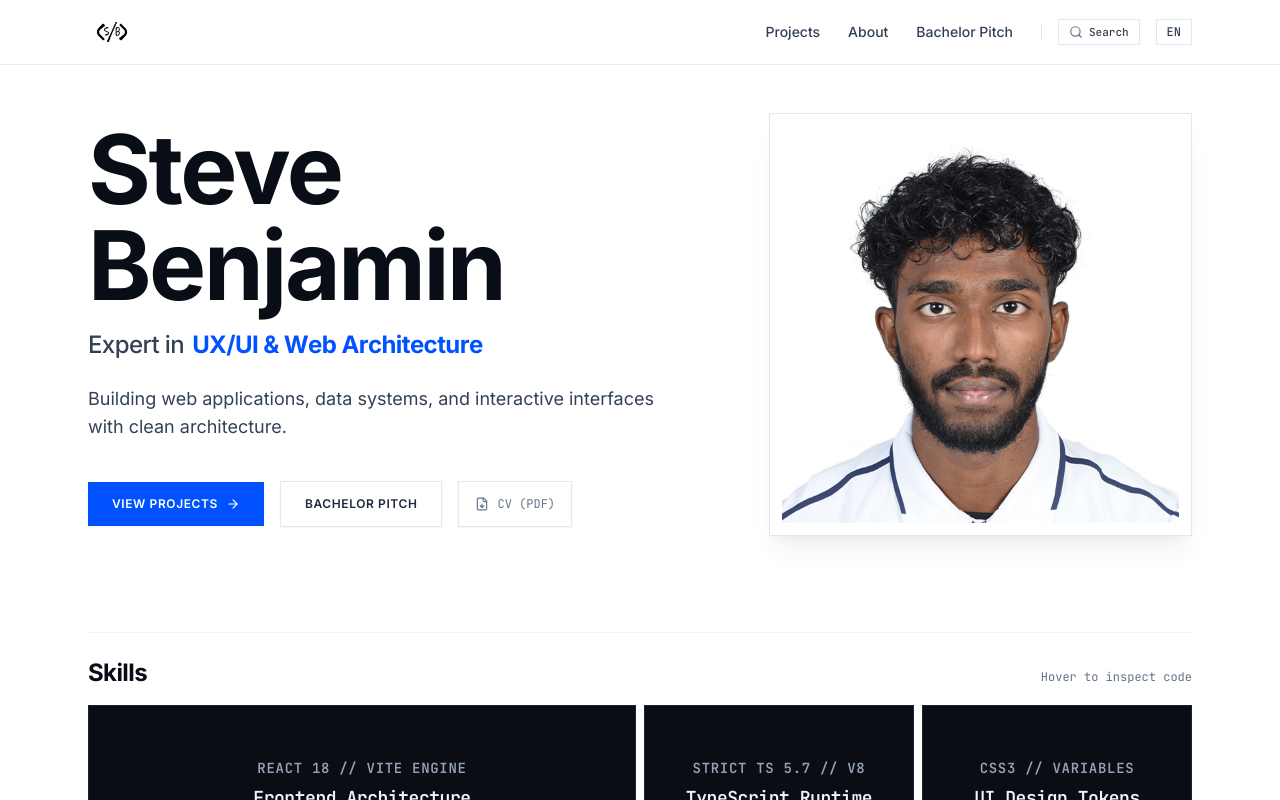
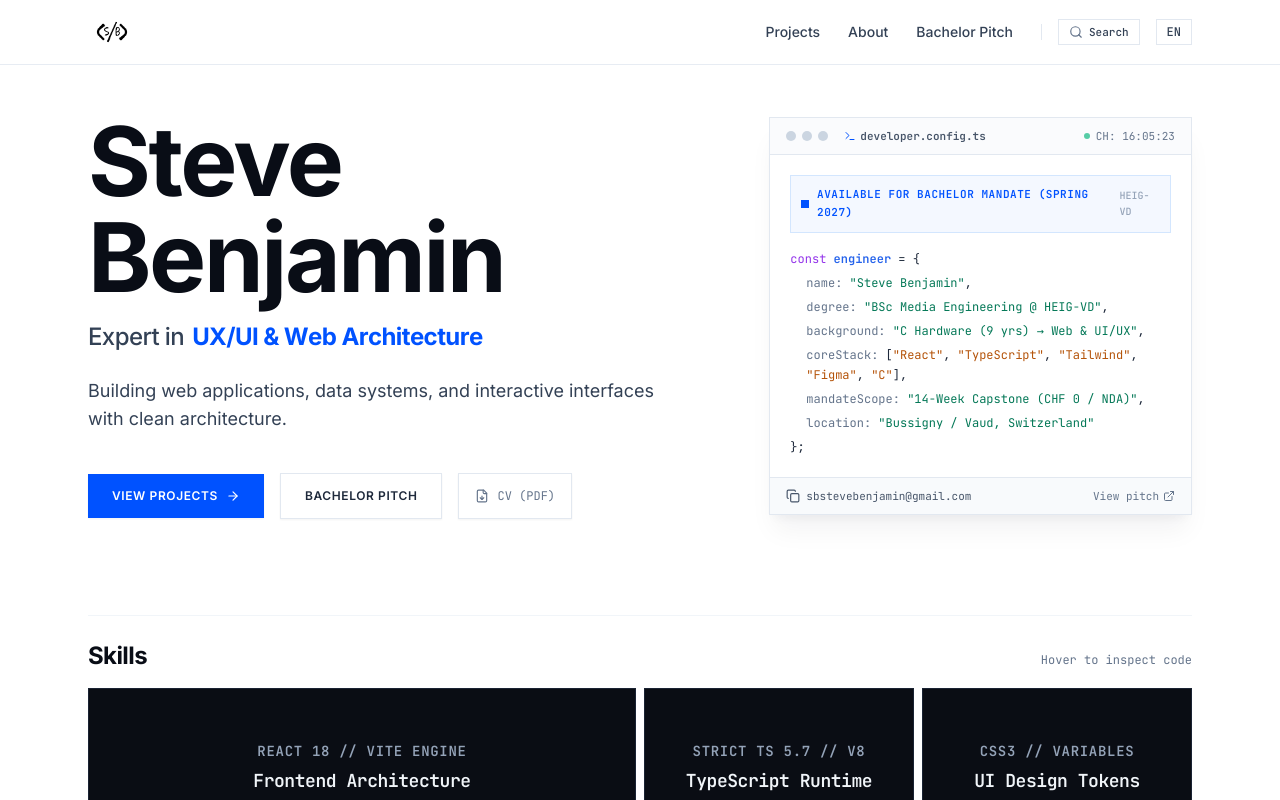
Before and after one commit to KingJamesGOAT/steve-benjamin-portfolio, a React (Vite) app: page / in a window 1280 px wide. Shown: the top 800 px of the page. Built offline with nearby package versions, Linux system fonts and the light colour scheme.

Commit message:
Move profile photo to About section and introduce interactive DeveloperHeroCard in Hero

```diff
--- /dev/null
+++ b/src/components/features/DeveloperHeroCard.tsx
@@ -0,0 +1,152 @@
+import React, { useState, useEffect } from 'react';
+import { Copy, Check, Terminal, ExternalLink } from 'lucide-react';
+import { useTranslation } from 'react-i18next';
+
+export const DeveloperHeroCard: React.FC = () => {
+  const { i18n } = useTranslation();
+  const isFrench = i18n.language?.startsWith('fr');
+  const [copied, setCopied] = useState(false);
+  const [swissTime, setSwissTime] = useState('');
+
+  // Update Swiss local time in real-time
+  useEffect(() => {
+    const updateTime = () => {
+      try {
+        const now = new Date();
+        const timeStr = now.toLocaleTimeString('en-GB', {
+          timeZone: 'Europe/Zurich',
+          hour: '2-digit',
+          minute: '2-digit',
+          second: '2-digit',
+          hour12: false,
+        });
+        setSwissTime(timeStr);
+      } catch {
+        const now = new Date();
+        setSwissTime(now.toTimeString().split(' ')[0]);
+      }
+    };
+
+    updateTime();
+    const interval = setInterval(updateTime, 1000);
+    return () => clearInterval(interval);
+  }, []);
+
+  const handleCopyEmail = () => {
+    navigator.clipboard.writeText('sbstevebenjamin@gmail.com');
+    setCopied(true);
+    setTimeout(() => setCopied(false), 2000);
+  };
+
+  return (
+    <div className="w-full max-w-lg border border-slate-200 bg-white shadow-xl shadow-slate-900/5 rounded-none font-mono text-xs">
+      {/* Terminal Title Bar */}
+      <div className="flex items-center justify-between px-4 py-2.5 border-b border-slate-200 bg-slate-50/70 select-none">
+        <div className="flex items-center space-x-2">
+          <div className="flex space-x-1.5">
+            <span className="w-2.5 h-2.5 rounded-full bg-slate-300 inline-block" />
+            <span className="w-2.5 h-2.5 rounded-full bg-slate-300 inline-block" />
+            <span className="w-2.5 h-2.5 rounded-full bg-slate-300 inline-block" />
+          </div>
+          <span className="text-[11px] font-semibold text-slate-600 pl-2 flex items-center space-x-1">
+            <Terminal className="w-3 h-3 text-electric" />
+            <span>developer.config.ts</span>
+          </span>
+        </div>
+
+        {/* Live Swiss Time */}
+        <div className="flex items-center space-x-1.5 text-[11px] text-slate-500 tabular-nums">
+          <span className="w-1.5 h-1.5 rounded-full bg-emerald-500 animate-pulse" />
+          <span>CH: {swissTime || '--:--:--'}</span>
+        </div>
+      </div>
+
+      {/* Code Body */}
+      <div className="p-4 sm:p-5 space-y-4 bg-white text-slate-700 leading-relaxed overflow-x-auto">
+        {/* Availability Banner */}
+        <div className="flex items-center justify-between p-2.5 bg-blue-50/70 border border-blue-200/60 text-electric">
+          <div className="flex items-center space-x-2">
+            <span className="w-2 h-2 rounded-none bg-electric inline-block" />
+            <span className="font-semibold text-[11px] uppercase tracking-wider">
+              {isFrench
+                ? 'Disponible pour Mandat Bachelor (Printemps 2027)'
+                : 'Available for Bachelor Mandate (Spring 2027)'}
+            </span>
+          </div>
+          <span className="text-[10px] text-slate-400 font-medium">HEIG-VD</span>
+        </div>
+
+        {/* Formatted Code Block */}
+        <div className="space-y-1 text-slate-800 text-[12px] leading-5">
+          <div>
+            <span className="text-purple-600">const</span>{' '}
+            <span className="text-blue-600 font-semibold">engineer</span> = &#123;
+          </div>
+          <div className="pl-4">
+            <span className="text-slate-500">name:</span>{' '}
+            <span className="text-emerald-700">"Steve Benjamin"</span>,
+          </div>
+          <div className="pl-4">
+            <span className="text-slate-500">degree:</span>{' '}
+            <span className="text-emerald-700">"BSc Media Engineering @ HEIG-VD"</span>,
+          </div>
+          <div className="pl-4">
+            <span className="text-slate-500">background:</span>{' '}
+            <span className="text-emerald-700">"C Hardware (9 yrs) &rarr; Web & UI/UX"</span>,
+          </div>
+          <div className="pl-4">
+            <span className="text-slate-500">coreStack:</span> [
+            <span className="text-amber-700">"React"</span>,{' '}
+            <span className="text-amber-700">"TypeScript"</span>,{' '}
+            <span className="text-amber-700">"Tailwind"</span>,{' '}
+            <span className="text-amber-700">"Figma"</span>,{' '}
+            <span className="text-amber-700">"C"</span>],
+          </div>
+          <div className="pl-4">
+            <span className="text-slate-500">mandateScope:</span>{' '}
+            <span className="text-emerald-700">"14-Week Capstone (CHF 0 / NDA)"</span>,
+          </div>
+          <div className="pl-4">
+            <span className="text-slate-500">location:</span>{' '}
+            <span className="text-emerald-700">"Bussigny / Vaud, Switzerland"</span>
+          </div>
+          <div>&#125;;</div>
+        </div>
+      </div>
+
+      {/* Terminal Footer Quick Actions */}
+      <div className="flex items-center justify-between px-4 py-2.5 border-t border-slate-200 bg-slate-50 text-[11px] text-slate-600">
+        <button
+          onClick={handleCopyEmail}
+          type="button"
+          className="inline-flex items-center space-x-1.5 hover:text-electric transition-colors"
+          title="Copy email to clipboard"
+        >
+          {copied ? (
+            <>
+              <Check className="w-3.5 h-3.5 text-emerald-600" />
+              <span className="text-emerald-600 font-semibold">
+                {isFrench ? 'Copié !' : 'Copied!'}
+              </span>
+            </>
+          ) : (
+            <>
+              <Copy className="w-3.5 h-3.5" />
+              <span>sbstevebenjamin@gmail.com</span>
+            </>
+          )}
+        </button>
+
+        <a
+          href="#bachelor-pitch"
+          className="inline-flex items-center space-x-1 text-slate-500 hover:text-electric transition-colors"
+        >
+          <span>{isFrench ? 'Voir le pitch' : 'View pitch'}</span>
+          <ExternalLink className="w-3 h-3" />
+        </a>
+      </div>
+    </div>
+  );
+};
+
+export default DeveloperHeroCard;
--- a/src/pages/About.tsx
+++ b/src/pages/About.tsx
@@ -59,15 +59,59 @@ export const About: React.FC<AboutProps> = ({ id = 'about' }) => {
 
   return (
     <section id={id} className="scroll-mt-24 space-y-12">
-      {/* Header */}
-      <div className="space-y-3 border-b border-slate-200 pb-6">
-        <h2 className="text-3xl sm:text-4xl font-bold tracking-tight text-fintech-primary">
-          {t('about.title')}
-        </h2>
+      {/* Header with Profile Photo on the Right */}
+      <div className="border-b border-slate-200 pb-8">
+        <div className="grid grid-cols-1 lg:grid-cols-12 gap-8 lg:gap-12 items-start">
+          {/* Left Column: Title, Bio & Quick Highlights */}
+          <div className="lg:col-span-8 space-y-6">
+            <h2 className="text-3xl sm:text-4xl font-bold tracking-tight text-fintech-primary">
+              {t('about.title')}
+            </h2>
 
-        <p className="text-base sm:text-lg text-fintech-secondary max-w-3xl leading-relaxed">
-          {t('about.summary')}
-        </p>
+            <p className="text-base sm:text-lg text-fintech-secondary leading-relaxed">
+              {t('about.summary')}
+            </p>
+
+            {/* Clean Metadata Badges */}
+            <div className="grid grid-cols-2 sm:grid-cols-3 gap-3 pt-2 text-xs font-mono">
+              <div className="p-3 border border-slate-200 bg-slate-50/60">
+                <span className="text-slate-400 block text-[10px] uppercase">Location</span>
+                <span className="font-semibold text-fintech-primary">Bussigny, Switzerland</span>
+              </div>
+              <div className="p-3 border border-slate-200 bg-slate-50/60">
+                <span className="text-slate-400 block text-[10px] uppercase">Education</span>
+                <span className="font-semibold text-fintech-primary">HEIG-VD (BSc IM)</span>
+              </div>
+              <div className="p-3 border border-slate-200 bg-slate-50/60">
+                <span className="text-slate-400 block text-[10px] uppercase">Passions</span>
+                <span className="font-semibold text-fintech-primary">Hoops · Chess · Reading</span>
+              </div>
+            </div>
+          </div>
+
+          {/* Right Column: Clean, Structured Profile Picture Frame */}
+          <div className="lg:col-span-4 flex justify-center lg:justify-end">
+            <div className="w-full max-w-[260px] sm:max-w-[280px] border border-slate-200 bg-white p-3 shadow-md shadow-slate-900/5">
+              <div className="overflow-hidden bg-slate-100 aspect-square relative">
+                <img
+                  src={`${import.meta.env.BASE_URL}profile.jpg`}
+                  alt="Steve Benjamin"
+                  onError={(e) => {
+                    const target = e.currentTarget;
+                    if (!target.src.endsWith('/profile.jpg')) {
+                      target.src = '/profile.jpg';
+                    }
+                  }}
+                  className="w-full h-full object-cover transition-transform duration-500 hover:scale-105"
+                />
+              </div>
+              <div className="pt-2.5 px-0.5 flex items-center justify-between text-[11px] font-mono text-slate-500">
+                <span className="font-semibold text-slate-700">Steve Benjamin</span>
+                <span className="text-slate-400">24 y.o.</span>
+              </div>
+            </div>
+          </div>
+        </div>
       </div>
 
       {/* Education Timeline Grid */}
--- a/src/pages/Home.tsx
+++ b/src/pages/Home.tsx
@@ -7,6 +7,7 @@ import CryptoWidgetSim from '../components/features/CryptoWidgetSim';
 import RotatingTitle from '../components/features/RotatingTitle';
 import GlossaryTerm from '../components/features/GlossaryTerm';
 import About from './About';
+import DeveloperHeroCard from '../components/features/DeveloperHeroCard';
 
 export const Home: React.FC = () => {
   const { t, i18n } = useTranslation();
@@ -103,23 +104,9 @@ export const Home: React.FC = () => {
             </div>
           </div>
 
-          {/* Right Column: Sharp Profile Picture Frame */}
+          {/* Right Column: Interactive Developer Telemetry Terminal */}
           <div className="lg:col-span-5 flex justify-center lg:justify-end">
-            <div className="relative w-full max-w-md border border-slate-200 bg-white p-3 shadow-xl shadow-slate-900/5 rounded-none group">
-              <div className="overflow-hidden bg-white">
-                <img
-                  src="/profile.jpg"
-                  alt="Steve Benjamin"
-                  onError={(e) => {
-                    const target = e.currentTarget;
-                    if (!target.src.includes('steve-benjamin-portfolio')) {
-                      target.src = `${import.meta.env.BASE_URL}profile.jpg`;
-                    }
-                  }}
-                  className="w-full aspect-square object-cover transition-all duration-500 rounded-none transform group-hover:scale-[1.02]"
-                />
-              </div>
-            </div>
+            <DeveloperHeroCard />
           </div>
         </div>
 
```
